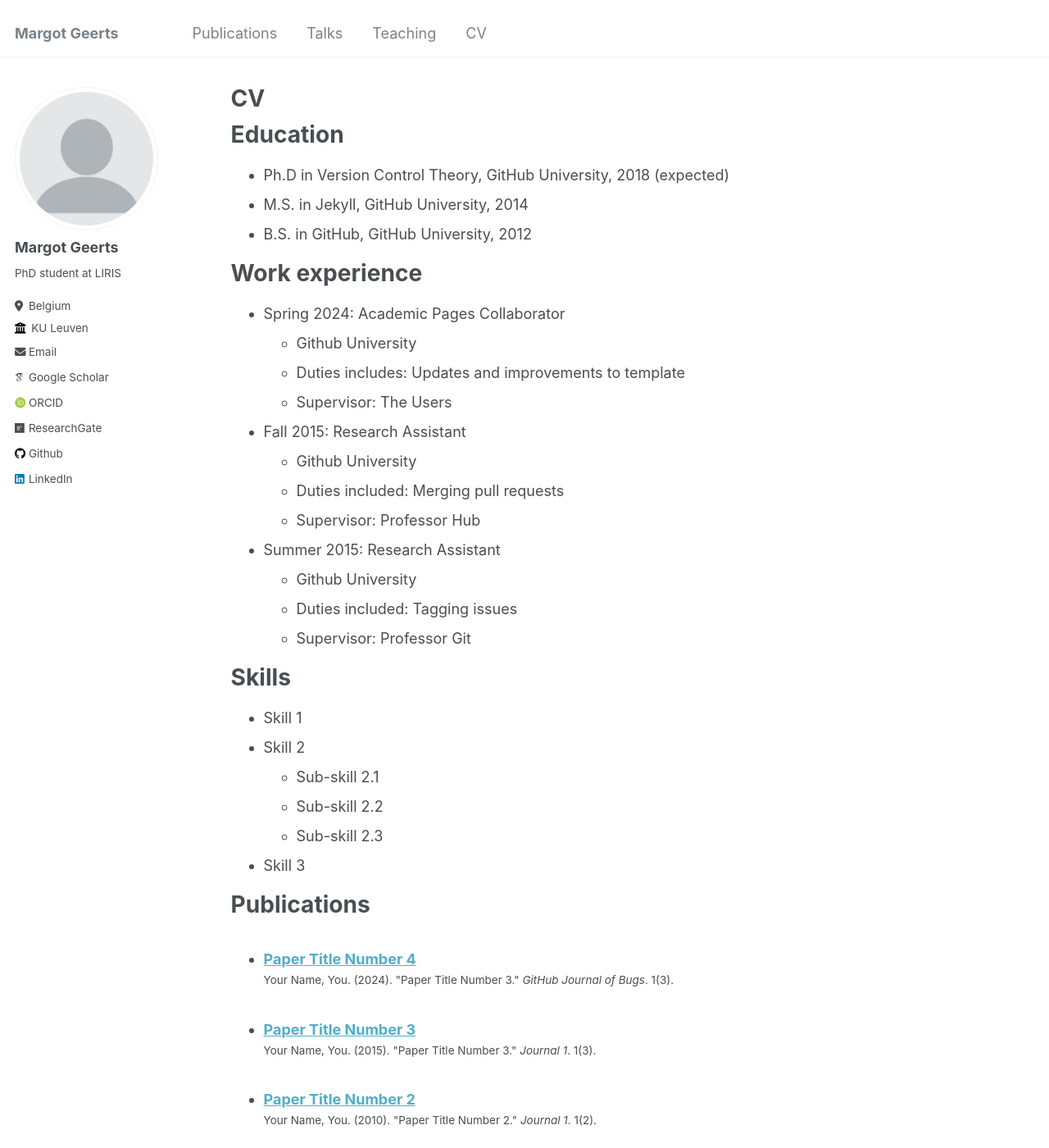
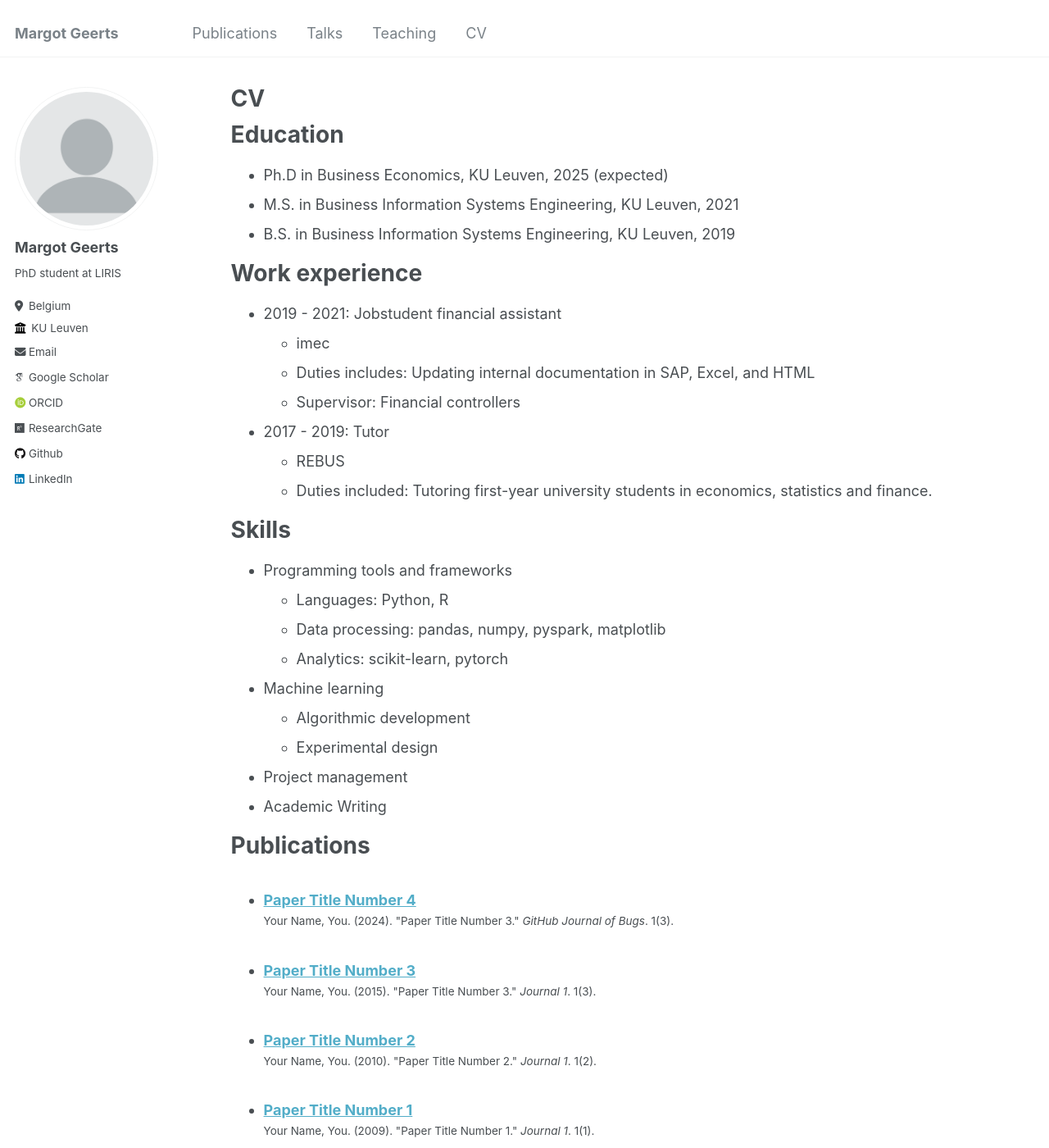
Before and after one commit to margotgeerts/margotgeerts.github.io, a Jekyll site: the page built from _pages/cv.md, in a window 1280 px wide and 1400 px high. Shown: the whole window at 82% size. Built offline with Jekyll 4.4.1, drawn with Linux system fonts in a browser that asks for light colours; some web fonts are replaced.

Commit message:
Update cv.md

```diff
--- a/_pages/cv.md
+++ b/_pages/cv.md
@@ -11,35 +11,35 @@
 
 Education
 ======
-* Ph.D in Version Control Theory, GitHub University, 2018 (expected)
-* M.S. in Jekyll, GitHub University, 2014
-* B.S. in GitHub, GitHub University, 2012
+* Ph.D in Business Economics, KU Leuven, 2025 (expected)
+* M.S. in Business Information Systems Engineering, KU Leuven, 2021
+* B.S. in Business Information Systems Engineering, KU Leuven, 2019
 
 Work experience
 ======
-* Spring 2024: Academic Pages Collaborator
-  * Github University
-  * Duties includes: Updates and improvements to template
-  * Supervisor: The Users
+* 2019 - 2021: Jobstudent financial assistant
+  * imec
+  * Duties includes: Updating internal documentation in SAP, Excel, and HTML
+  * Supervisor: Financial controllers
 
-* Fall 2015: Research Assistant
-  * Github University
-  * Duties included: Merging pull requests
-  * Supervisor: Professor Hub
+* 2017 - 2019: Tutor
+  * REBUS
+  * Duties included: Tutoring first-year university students in economics, statistics and finance.
 
-* Summer 2015: Research Assistant
-  * Github University
-  * Duties included: Tagging issues
-  * Supervisor: Professor Git
+
 
 Skills
 ======
-* Skill 1
-* Skill 2
-  * Sub-skill 2.1
-  * Sub-skill 2.2
-  * Sub-skill 2.3
-* Skill 3
+* Programming tools and frameworks
+  * Languages: Python, R
+  * Data processing: pandas, numpy, pyspark, matplotlib
+  * Analytics: scikit-learn, pytorch
+* Machine learning
+  * Algorithmic development
+  * Experimental design
+* Project management
+* Academic Writing
+
 
 Publications
 ======
```
